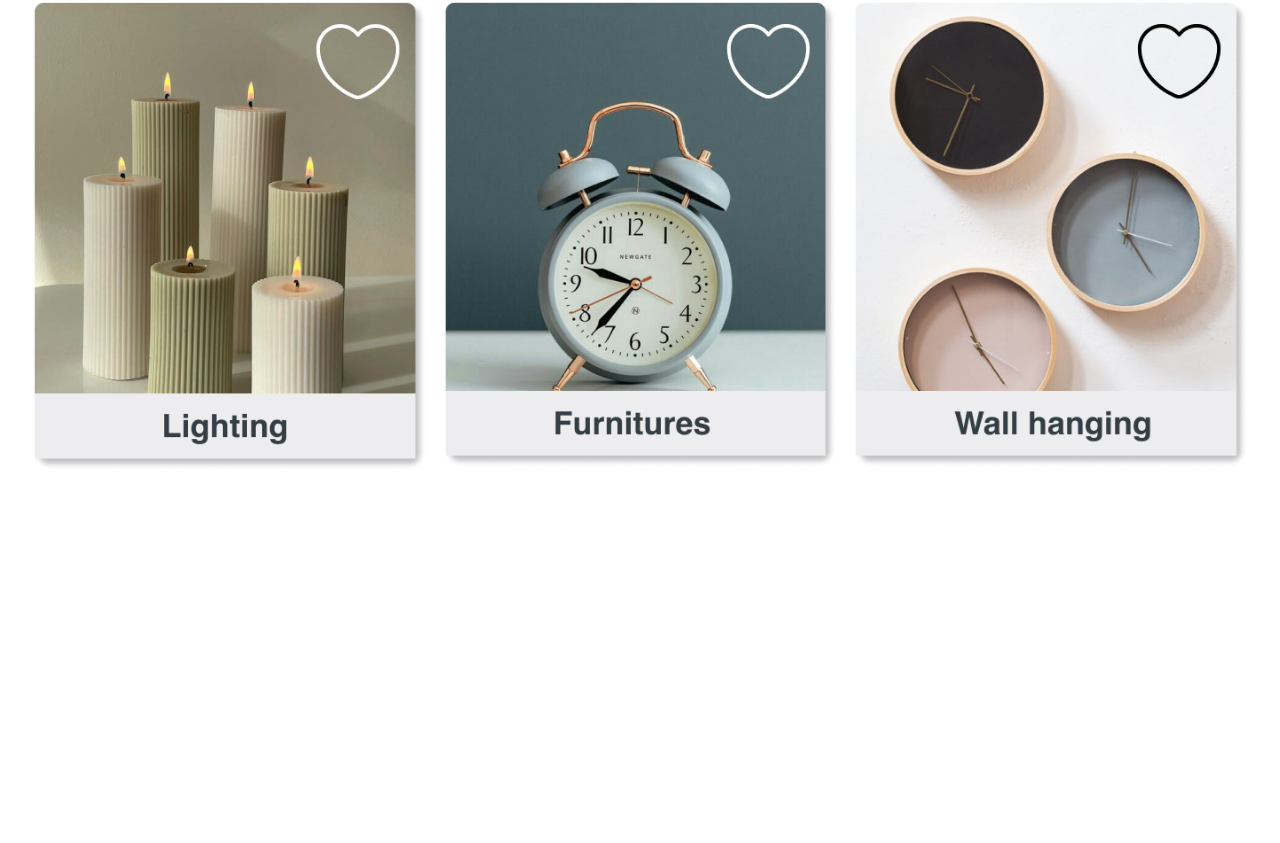
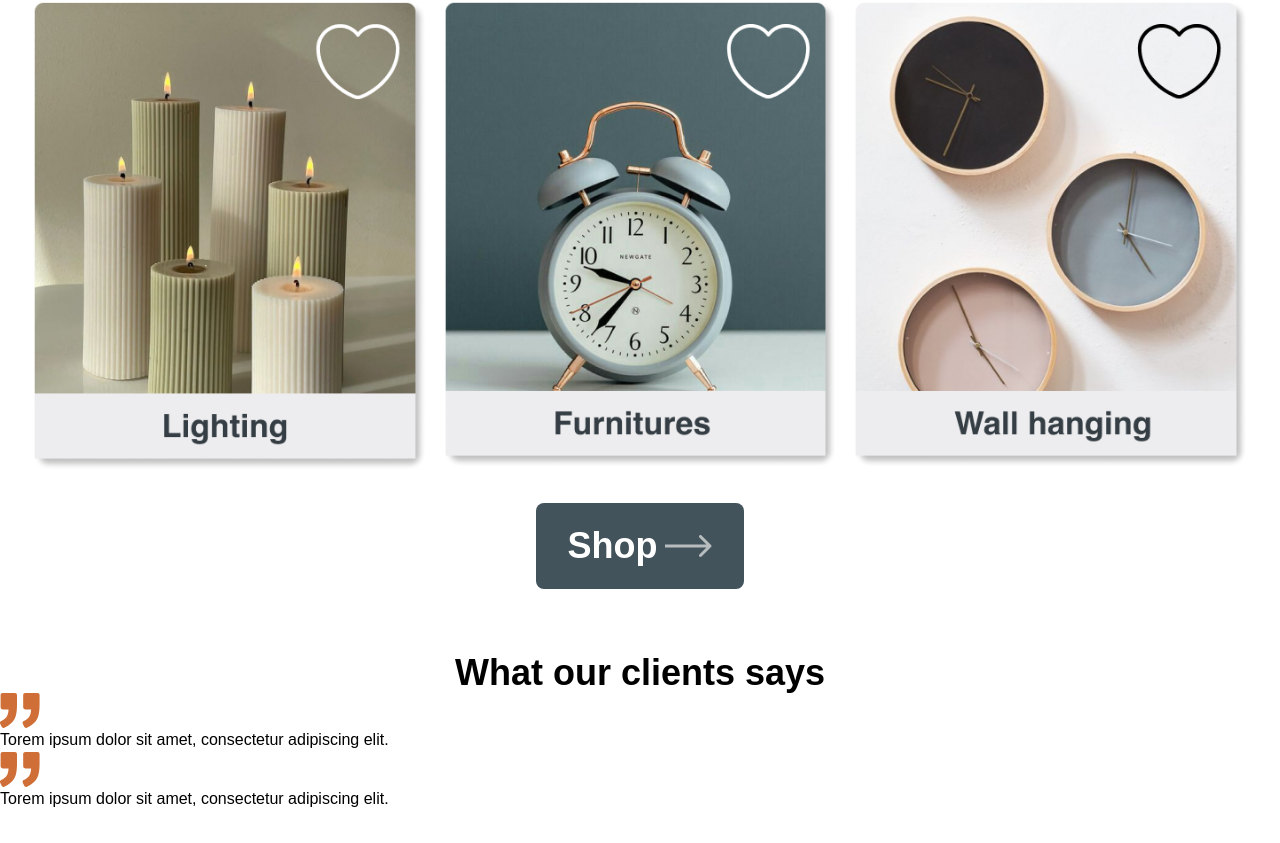
Before and after one commit to stevenmukama/Home-Decor, a React (Vite) app: page / in a window 1280 px wide. Shown: the part 1446-2289 px from the top of the page. Before the commit the page ends 1917 px from the top, so only its background shows below. Built offline with nearby package versions, Linux system fonts and the light colour scheme.

Commit message:
add more changes

```diff
--- a/src/pages/PageContent.jsx
+++ b/src/pages/PageContent.jsx
@@ -99,6 +99,26 @@ const PageContent = ({
 					</div>
 				))}
 			</div>
+			<button
+				className={`px-8 py-4 block text-[36px] rounded-lg mb-8 mx-auto mt-8 ${buttonColor2}  text-white font-bold rounded w-fit`}>
+				<div className='flex gap-2'>
+					Shop
+					<img src='/public/arrowIcon.svg' />{' '}
+				</div>
+			</button>{' '}
+			<div className='py-8'>
+				<h1 className='text-4xl font-bold text-center'>
+					What our clients says
+				</h1>
+				<div>
+					<img src='/Vector.svg' />
+					<h1>Torem ipsum dolor sit amet, consectetur adipiscing elit.</h1>
+				</div>
+				<div>
+					<img src='/Vector.svg' />
+					<h1>Torem ipsum dolor sit amet, consectetur adipiscing elit.</h1>
+				</div>
+			</div>
 		</div>
 	);
 };
```
Also changed, not shown: public/Vector.svg (added), public/arrowIcon.svg (added).
